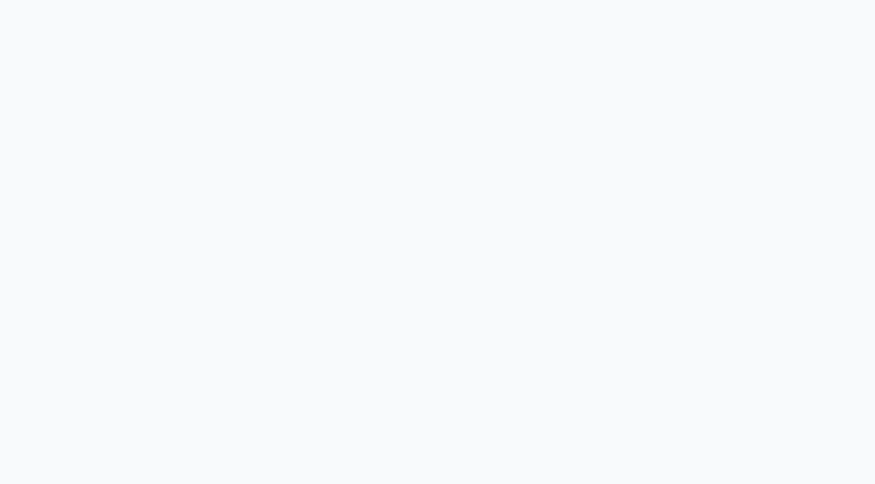
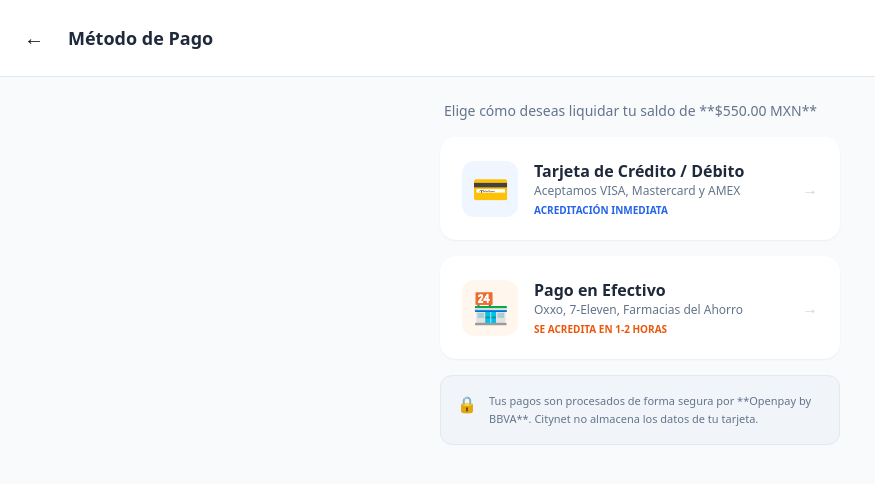
Before and after one commit to Mikesanchez98/Pagos_Citynet, a React app in the folder frontend/: page /pagar in a window 1280 px wide. Before the commit this address had no page. Shown: the top 484 px of the page, without its empty margins (0-875 px from the left). Built offline with nearby package versions, Linux system fonts and the light colour scheme; the HTML template or start-up script is replaced by a standard one.

Commit message:
Vistas Previas

```diff
--- a/frontend/src/App.jsx
+++ b/frontend/src/App.jsx
@@ -2,13 +2,15 @@
 import { BrowserRouter as Router, Routes, Route, useNavigate } from 'react-router-dom';
 import Login from './pages/Login';
 import Dashboard from './pages/Dashboard';
+import PaymentOptions from './pages/PaymentOptions';
 
 function App() {
   return (
     <Router>
       <Routes>
-        <Route path="/" element={<Login />} />
+        <Route path="/login" element={<Login />} />
         <Route path="/dashboard" element={<Dashboard />} />
+        <Route path="/pagar" element={<PaymentOptions />} />
       </Routes>
     </Router>
   );
--- a/frontend/src/pages/Dashboard.jsx
+++ b/frontend/src/pages/Dashboard.jsx
@@ -1,7 +1,10 @@
 // src/pages/Dashboard.jsx
 import React from 'react';
+import { useNavigate } from 'react-router-dom';
 
 const Dashboard = () => {
+  const navigate = useNavigate();
+
   // Datos simulados (Hardcoded) para la Fase 1.
   // En la Fase 2, estos datos llegarán desde tu backend (Node.js/Prisma).
   const clienteData = {
@@ -23,7 +26,9 @@ const Dashboard = () => {
           <span className="text-2xl">📡</span>
           <span className="font-bold text-lg tracking-wide">Citynet</span>
         </div>
-        <button className="text-sm font-medium bg-blue-700/50 hover:bg-blue-800 px-3 py-1.5 rounded-md transition-colors">
+        <button
+            onClick={() => navigate('/login')}
+            className="text-sm font-medium bg-blue-700/50 hover:bg-blue-800 px-3 py-1.5 rounded-md transition-colors">
           Cerrar Sesión
         </button>
       </nav>
@@ -79,7 +84,9 @@ const Dashboard = () => {
                 ¡Gracias! Tu recibo está pagado.
               </div>
             ) : (
-              <button className="w-full bg-primary hover:bg-blue-700 text-white font-bold py-4 rounded-xl shadow-lg shadow-blue-200/50 transition-all active:scale-[0.98] text-lg flex items-center justify-center gap-2">
+              <button
+                onClick={() => navigate('/pagar')}
+                className="w-full bg-primary hover:bg-blue-700 text-white font-bold py-4 rounded-xl shadow-lg shadow-blue-200/50 transition-all active:scale-[0.98] text-lg flex items-center justify-center gap-2">
                 <span>💳</span> PAGAR AHORA
               </button>
             )}
--- /dev/null
+++ b/frontend/src/pages/PaymentOptions.jsx
@@ -0,0 +1,87 @@
+// src/pages/PaymentOptions.jsx
+import React from 'react';
+import { useNavigate } from 'react-router-dom';
+
+const PaymentOptions = () => {
+  const navigate = useNavigate();
+
+  const handleSelectOption = (option) => {
+    console.log("Opción seleccionada:", option);
+    if (option === 'card') {
+      // Aquí irá la lógica para abrir el formulario de Openpay
+      alert("Redirigiendo a pago con tarjeta...");
+    } else {
+      // Aquí irá la llamada a tu API para generar la ficha
+      alert("Generando ficha para pago en efectivo...");
+    }
+  };
+
+  return (
+    <div className="min-h-screen bg-slate-50">
+      {/* Cabecera con botón de Volver */}
+      <div className="bg-white p-4 border-b border-slate-200 flex items-center gap-4">
+        <button
+          onClick={() => navigate('/dashboard')}
+          className="p-2 hover:bg-slate-100 rounded-full transition-colors"
+        >
+          <span className="text-xl">←</span>
+        </button>
+        <h2 className="font-bold text-slate-800 text-lg">Método de Pago</h2>
+      </div>
+
+      <div className="max-w-md mx-auto p-6 space-y-4">
+        <p className="text-slate-500 text-sm font-medium px-1">
+          Elige cómo deseas liquidar tu saldo de **$550.00 MXN**
+        </p>
+
+        {/* Opción 1: Tarjeta */}
+        <button
+          onClick={() => handleSelectOption('card')}
+          className="w-full bg-white p-5 rounded-2xl border-2 border-transparent hover:border-primary shadow-sm flex items-center justify-between transition-all group active:scale-[0.98]"
+        >
+          <div className="flex items-center gap-4 text-left">
+            <div className="text-3xl bg-blue-50 w-14 h-14 flex items-center justify-center rounded-xl group-hover:bg-blue-100 transition-colors">
+              💳
+            </div>
+            <div>
+              <p className="font-bold text-slate-800">Tarjeta de Crédito / Débito</p>
+              <p className="text-xs text-slate-500">Aceptamos VISA, Mastercard y AMEX</p>
+              <p className="text-[10px] text-blue-600 font-bold mt-1 uppercase">Acreditación inmediata</p>
+            </div>
+          </div>
+          <span className="text-slate-300 group-hover:text-primary transition-colors">→</span>
+        </button>
+
+        {/* Opción 2: Efectivo / Tiendas */}
+        <button
+          onClick={() => handleSelectOption('cash')}
+          className="w-full bg-white p-5 rounded-2xl border-2 border-transparent hover:border-primary shadow-sm flex items-center justify-between transition-all group active:scale-[0.98]"
+        >
+          <div className="flex items-center gap-4 text-left">
+            <div className="text-3xl bg-orange-50 w-14 h-14 flex items-center justify-center rounded-xl group-hover:bg-orange-100 transition-colors">
+              🏪
+            </div>
+            <div>
+              <p className="font-bold text-slate-800">Pago en Efectivo</p>
+              <p className="text-xs text-slate-500">Oxxo, 7-Eleven, Farmacias del Ahorro</p>
+              <p className="text-[10px] text-orange-600 font-bold mt-1 uppercase">Se acredita en 1-2 horas</p>
+            </div>
+          </div>
+          <span className="text-slate-300 group-hover:text-primary transition-colors">→</span>
+        </button>
+
+        {/* Aviso de seguridad */}
+        <div className="mt-10 p-4 bg-slate-100 rounded-xl border border-slate-200">
+          <div className="flex gap-3">
+            <span className="text-slate-400">🔒</span>
+            <p className="text-[11px] text-slate-500 leading-relaxed">
+              Tus pagos son procesados de forma segura por **Openpay by BBVA**. Citynet no almacena los datos de tu tarjeta.
+            </p>
+          </div>
+        </div>
+      </div>
+    </div>
+  );
+};
+
+export default PaymentOptions;
```
